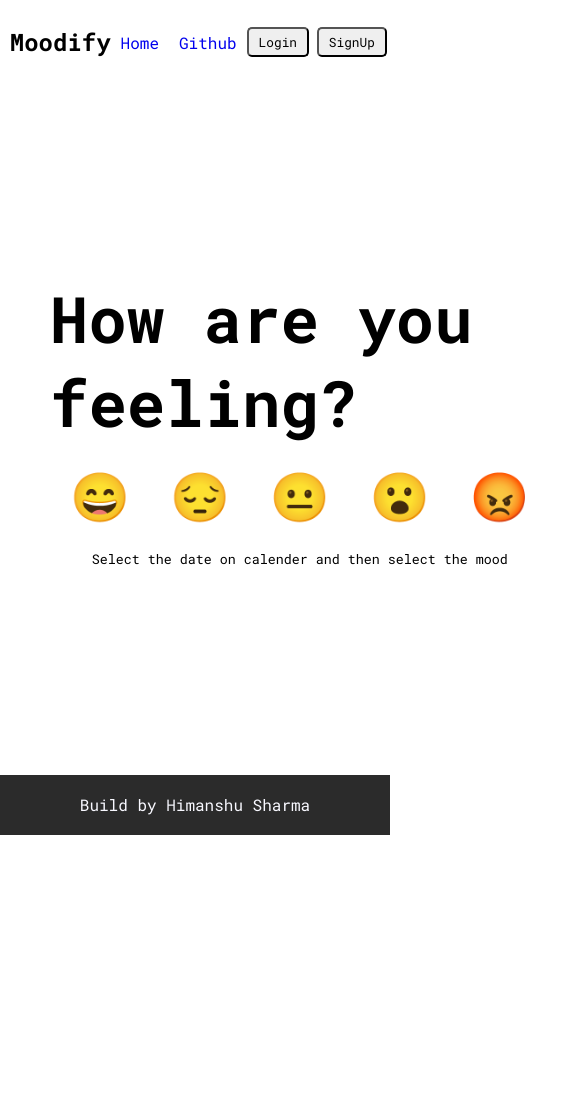
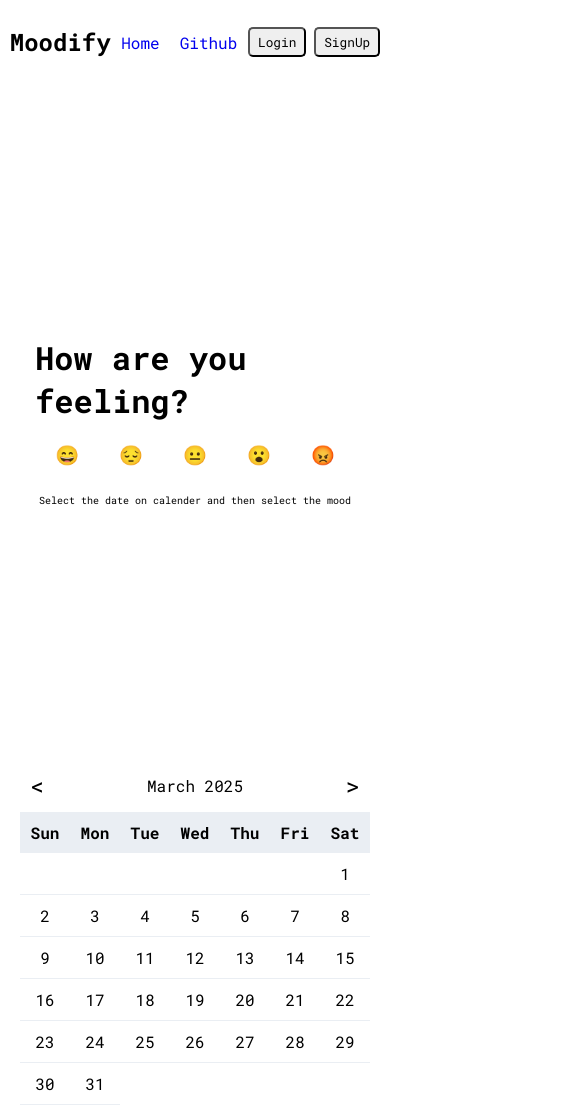
Before and after one commit to Himanshu-Sharma2250/Mood-Tracker, a plain HTML site: page index.html in a window 390 px wide. Shown: the top 1108 px of the page, 585 px wide, since content can reach past the window. Before the commit the page ends 844 px from the top, so only its background shows below. Drawn offline with Linux system fonts and the light colour scheme; a web font is replaced by a local one.

Commit message:
add some responsive code

```diff
--- a/style.css
+++ b/style.css
@@ -37,7 +37,7 @@
 }
 
 .loginSignUpButtons button {
-    padding:clamp(2px,2vw,5px) clamp(10px,2vw,20px);
+    padding:clamp(1.5px,2vw,5px) clamp(8px,2vw,20px);
     border-radius: 5px;
     font-size: clamp(0.8rem,2vw,1rem);
     cursor: pointer;
@@ -139,6 +139,7 @@ main {
     background-color: #2b2b2b;
     color: ghostwhite;
     margin-top: 15px;
+    width: 100vw;
 }
 
 .selected {
@@ -150,3 +151,103 @@ main {
 .selected:hover {
     background-color: #0163cb;
 }
+
+@media (max-width: 667px ) {
+    .nav-mid ul li {
+        list-style: none;
+        margin: 0 5px;
+    }
+
+    main {
+        display: flex;
+        flex-direction: column;
+        justify-content: space-around;
+    }
+
+    .select-mood {
+        /* border: 2px solid black; */
+        /* width: 80vw; */
+        height: 60vh;
+        /* margin: auto; */
+        display: flex;
+        flex-direction: column;
+        justify-content: center;
+        align-items: center;
+        /* padding-top: 50px; */
+    }
+
+    .ques-container h1 {
+        font-size: 1.5em;
+    }
+
+    .mood-emojis {
+        display: flex;
+        /* border: 1px solid rebeccapurple; */
+        padding: 20px 0;
+    }
+
+    .mood-emojis div {
+        padding: 0 20px;
+        font-size: 1.2em;
+        cursor: pointer;
+    }
+
+    .mood-emojis div:hover {
+        transform: scale(1.4);
+        transition: transform 0.3s ease;
+    }
+
+    small {
+        font-size: x-small;
+    }
+}
+
+@media (max-width: 1366px ) {
+    .nav-mid ul li {
+        list-style: none;
+        margin: 0 10px;
+    }
+
+    main {
+        display: flex;
+        /* flex-direction: column; */
+        justify-content: space-around;
+    }
+
+    .select-mood {
+        /* border: 2px solid black; */
+        /* width: 80vw; */
+        height: 80vh;
+        /* margin: auto; */
+        display: flex;
+        flex-direction: column;
+        justify-content: center;
+        align-items: center;
+        /* padding-top: 50px; */
+    }
+
+    .ques-container h1 {
+        font-size: 2em;
+    }
+
+    .mood-emojis {
+        display: flex;
+        /* border: 1px solid rebeccapurple; */
+        padding: 20px 0;
+    }
+
+    .mood-emojis div {
+        padding: 0 20px;
+        font-size: 1.2em;
+        cursor: pointer;
+    }
+
+    .mood-emojis div:hover {
+        transform: scale(1.4);
+        transition: transform 0.3s ease;
+    }
+
+    small {
+        font-size: x-small;
+    }
+}
```
